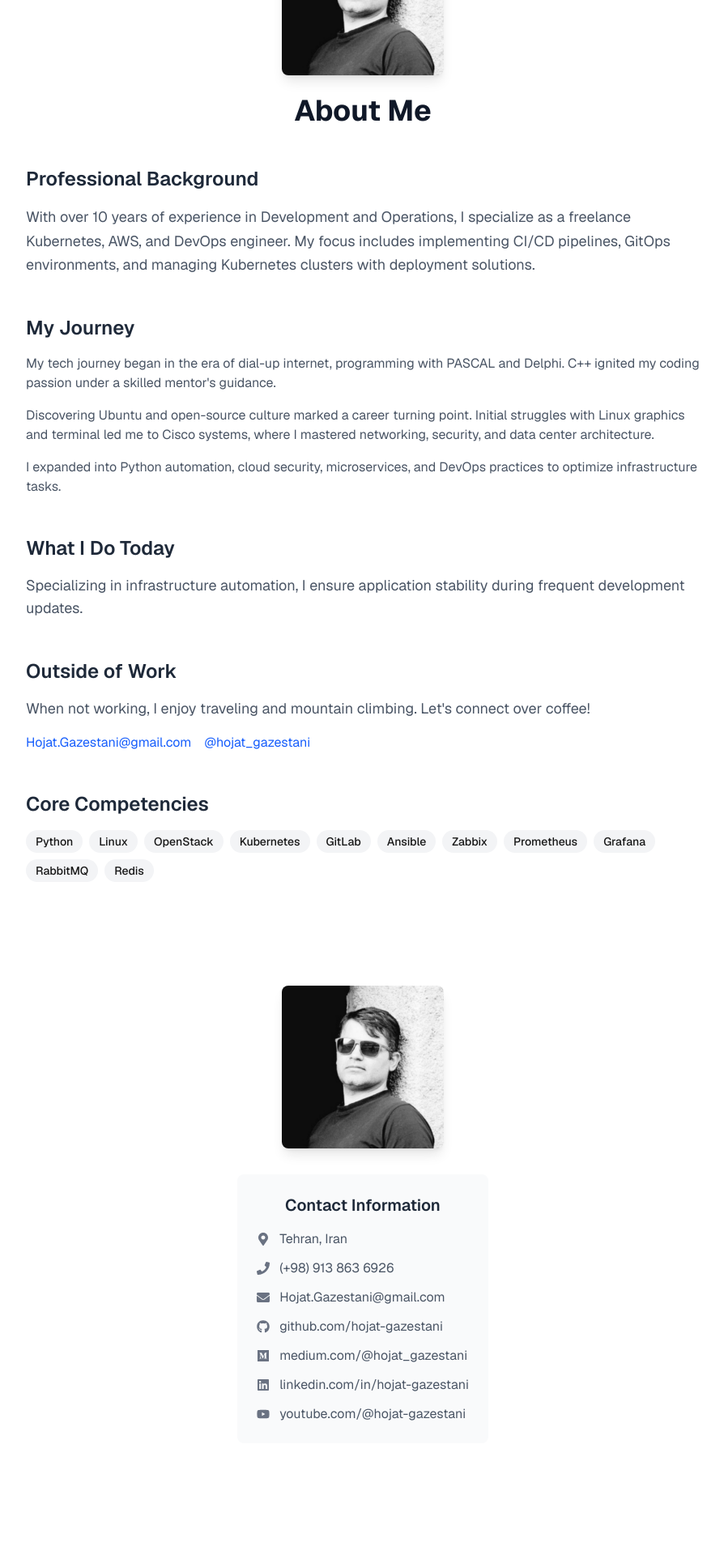
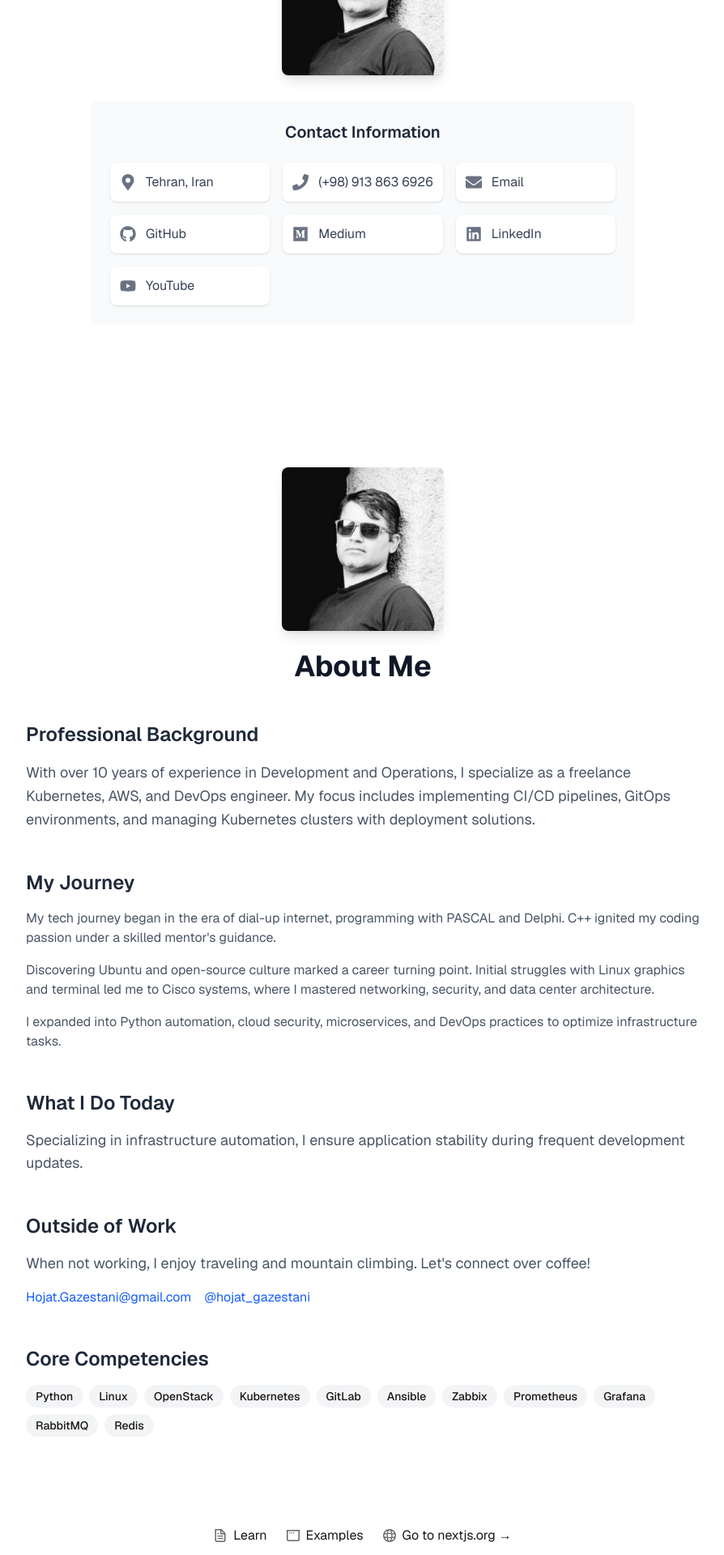
Before and after one commit to hojat-gazestani/hojat-gazestani.github.io, a Next.js app: page / in a window 1280 px wide. Shown: the part 320-2240 px from the top of the page at 81% size, without its empty margins (192-1086 px from the left). Built offline with nearby package versions, Linux system fonts and the light colour scheme.

Commit message:
fix personal info table

```diff
--- a/src/app/page.tsx
+++ b/src/app/page.tsx
@@ -6,8 +6,8 @@ export default function Home() {
   return (
     <div className="font-sans grid grid-rows-[20px_1fr_20px] items-center justify-items-center min-h-screen p-8 pb-20 gap-16 sm:p-20">
       <main className="flex flex-col gap-[32px] row-start-2 items-center sm:items-start">
+        <PersonalInfo />
         <AboutMe />
-        <PersonalInfo />
       </main>
       <footer className="row-start-3 flex gap-[24px] flex-wrap items-center justify-center">
         <a
--- a/src/components/PersonalInfo.tsx
+++ b/src/components/PersonalInfo.tsx
@@ -12,31 +12,31 @@ import {
 
 export const PersonalInfo = () => {
   const personalInfo = [
-    { icon: <FaMapMarkerAlt />, text: "Tehran, Iran" },
-    { icon: <FaPhone />, text: "(+98) 913 863 6926" },
+    { icon: <FaMapMarkerAlt size={20} />, text: "Tehran, Iran" },
+    { icon: <FaPhone size={20} />, text: "(+98) 913 863 6926" },
     {
-      icon: <FaEnvelope />,
-      text: "Hojat.Gazestani@gmail.com",
+      icon: <FaEnvelope size={20} />,
+      text: "Email",
       href: "mailto:Hojat.Gazestani@gmail.com",
     },
     {
-      icon: <FaGithub />,
-      text: "github.com/hojat-gazestani",
+      icon: <FaGithub size={20} />,
+      text: "GitHub",
       href: "https://github.com/hojat-gazestani",
     },
     {
-      icon: <FaMedium />,
-      text: "medium.com/@hojat_gazestani",
+      icon: <FaMedium size={20} />,
+      text: "Medium",
       href: "https://medium.com/@hojat_gazestani",
     },
     {
-      icon: <FaLinkedin />,
-      text: "linkedin.com/in/hojat-gazestani",
+      icon: <FaLinkedin size={20} />,
+      text: "LinkedIn",
       href: "https://www.linkedin.com/in/hojat-gazestani/",
     },
     {
-      icon: <FaYoutube />,
-      text: "youtube.com/@hojat-gazestani",
+      icon: <FaYoutube size={20} />,
+      text: "YouTube",
       href: "https://www.youtube.com/channel/UCmYCnN9mmHEcSvfP6ytbnGA",
     },
   ];
@@ -58,16 +58,16 @@ export const PersonalInfo = () => {
 
         {/* Personal Info Section */}
         <div className="mt-8 bg-gray-50 dark:bg-gray-800 p-6 rounded-lg">
-          <h2 className="text-xl font-semibold text-gray-800 dark:text-gray-200 mb-4">
+          <h2 className="text-xl font-semibold text-gray-800 dark:text-gray-200 mb-6">
             Contact Information
           </h2>
-          <ul className="space-y-3">
+          <div className="grid grid-cols-1 sm:grid-cols-2 lg:grid-cols-3 gap-4">
             {personalInfo.map((item, index) => (
-              <li
+              <div
                 key={index}
-                className="flex items-center text-gray-600 dark:text-gray-300"
+                className="flex items-center p-3 bg-white dark:bg-gray-700 rounded-lg shadow-sm hover:shadow-md transition-shadow"
               >
-                <span className="mr-3 text-gray-500 dark:text-gray-400">
+                <span className="mr-3 text-gray-500 dark:text-gray-300">
                   {item.icon}
                 </span>
                 {item.href ? (
@@ -75,16 +75,18 @@ export const PersonalInfo = () => {
                     href={item.href}
                     target="_blank"
                     rel="noopener noreferrer"
-                    className="hover:text-blue-600 dark:hover:text-blue-400 transition-colors"
+                    className="text-gray-700 dark:text-gray-200 hover:text-blue-600 dark:hover:text-blue-400 transition-colors"
                   >
                     {item.text}
                   </Link>
                 ) : (
-                  <span>{item.text}</span>
+                  <span className="text-gray-700 dark:text-gray-200">
+                    {item.text}
+                  </span>
                 )}
-              </li>
+              </div>
             ))}
-          </ul>
+          </div>
         </div>
       </section>
     </div>
```
